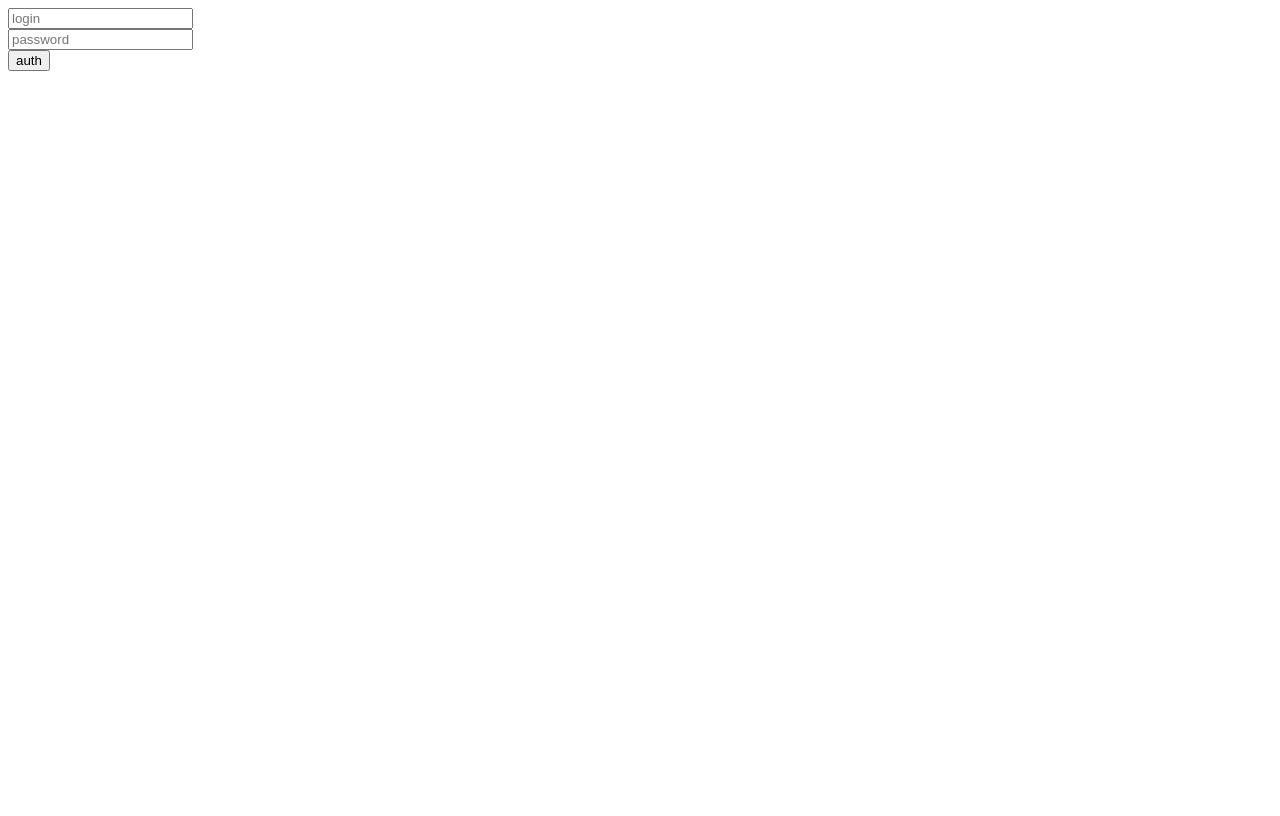
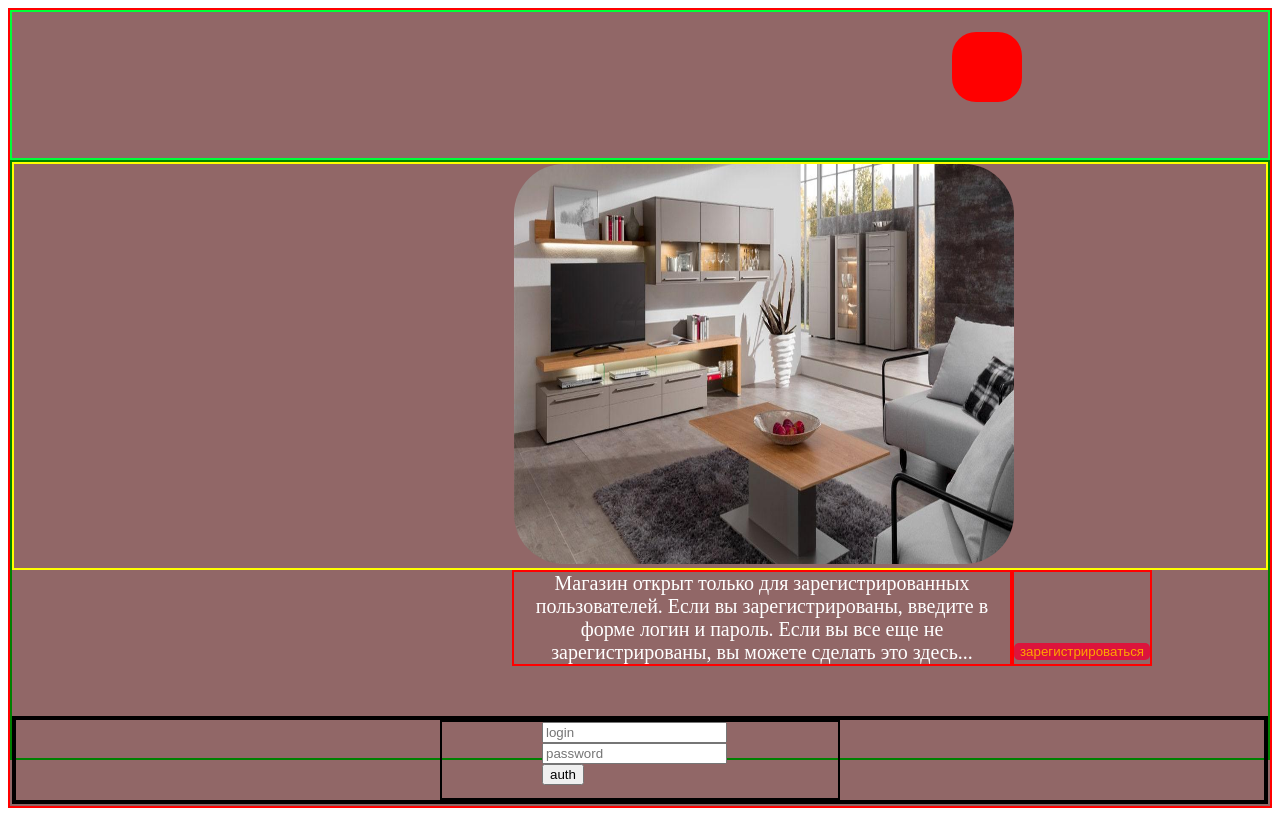
Before and after one commit to AnZoro1/frontend-online-furnuture-shop, a React (Create React App) app: page /login in a window 1280 px wide. Built offline with nearby package versions, Linux system fonts and the light colour scheme.

Commit message:
add css animation in component signIn.jsx

```diff
--- a/src/components/Basket/Basket.module.scss
+++ b/src/components/Basket/Basket.module.scss
@@ -1,9 +1,8 @@
 .basket {
-  border: 2px solid red;
   width: 200px;
   height: 520px;
   overflow-y: scroll;
-  margin-left: -180px;
+  margin-left: -0px;
   z-index: 999999;
   background-color: #ffebcd;
   position: absolute;
--- a/src/components/HeaderMainFooter/Header.module.scss
+++ b/src/components/HeaderMainFooter/Header.module.scss
@@ -9,10 +9,10 @@
   .buttonBasketClose {
     width: 230px;
     height: 50px;
+    position: absolute;
 
-    border: 2px solid red;
-    margin-top: 600px;
-    margin-left: -200px;
+    margin-top: 30px;
+    margin-left: -20px;
 
     .buttonBasketClose2 {
       border: none;
--- a/src/components/authorization/SignIn.jsx
+++ b/src/components/authorization/SignIn.jsx
@@ -1,6 +1,7 @@
 import React, { useState } from 'react'
 import { useDispatch, useSelector } from 'react-redux'
 import { authSignIn } from '../../features/authorizationSlices/authorizationSlice'
+import styles from './SignIn.module.scss'
 
 const SignIn = () => {
   const [login, setLogin] = useState('')
@@ -26,6 +27,27 @@ const SignIn = () => {
   }
 
   return (
+    <div className={styles.main}>
+      <header>
+        <div className={styles.containerCircle}>
+          <div className={styles.circle}></div>
+        </div>
+      </header>
+      <main>
+        <div className={styles.profileDiv}>
+          <img className={styles.imageProfile} src="mebelProfile.jpg" alt="" />
+        </div>
+        <div className={styles.textAndButton}>
+          {' '}
+          <div className={styles.text}>
+            Магазин открыт только для зарегистрированных пользователей. Если вы
+            зарегистрированы, введите в форме логин и пароль. Если вы все еще не
+            зарегистрированы, вы можете сделать это здесь...
+          </div>{' '}
+          <div className={styles.buttonDiv}><button className={styles.button}>зарегистрироваться</button></div>
+
+        </div>
+        <div className={styles.formDiv}>
           <form action="" onSubmit={handleSignIn}>
             <input
               type="text"
@@ -43,6 +65,10 @@ const SignIn = () => {
             <br />
             <button type="submit">auth</button>
           </form>
+        </div>
+      </main>
+      <footer></footer>
+    </div>
   )
 }
 
--- /dev/null
+++ b/src/components/authorization/SignIn.module.scss
@@ -0,0 +1,102 @@
+* {
+  box-sizing: border-box;
+}
+
+.main {
+  border: 2px solid red;
+  width: 100%;
+  background-color: rgb(145, 103, 103);
+  width: 100wh;
+  height: 100vh;
+
+  header {
+    display: flex;
+    height: 150px;
+    border: 2px solid rgb(0, 255, 55);
+
+    .circle {
+      width: 70px;
+      height: 70px;
+      background-color: red;
+      border-radius: 50px;
+      margin-top: 20px;
+      margin-left: 200px;
+      position: relative;
+      animation-name: white-circle;
+      animation-duration: 2s;
+      animation-timing-function: linear;
+      animation-iteration-count: infinite;
+      animation-direction: alternate;
+    }
+    @keyframes white-circle {
+      0% {
+        left: 0px;
+      }
+      50% {
+        border-radius: 0px;
+      }
+
+      100% {
+        left: 1000px;
+      }
+    }
+    :hover .circle {
+      animation-play-state: paused;
+    }
+  }
+  main {
+    border: 2px solid green;
+    height: 600px;
+
+    .textAndButton {
+      display: flex;
+
+      .text {
+        width: 500px;
+        text-align: center;
+        margin-left: 500px;
+        font-size: 20px;
+        color: white;
+        border: 2px solid red;
+      }
+
+      .buttonDiv {
+        border: 2px solid red;
+        margin-left: 0px;
+        padding-top: 70px;
+
+        .button {
+          border-radius: 5px;
+          border: none;
+          background-color: crimson;
+          color: orange;
+        }
+      }
+    }
+
+    .profileDiv {
+      width: 100%;
+      border: 2px solid yellow;
+
+      .imageProfile {
+        margin-left: 500px;
+        width: 500px;
+        height: 400px;
+        border-radius: 50px;
+      }
+    }
+
+    .formDiv {
+      margin-top: 50px;
+      border: 4px solid black;
+    }
+
+    form {
+      border: 2px solid black;
+      width: 400px;
+      height: 80px;
+      margin: auto;
+      padding-left: 100px;
+    }
+  }
+}
```
Also changed, not shown: public/mebelProfile.jpg (added). Lines whose indentation alone changed are shown as unchanged.
